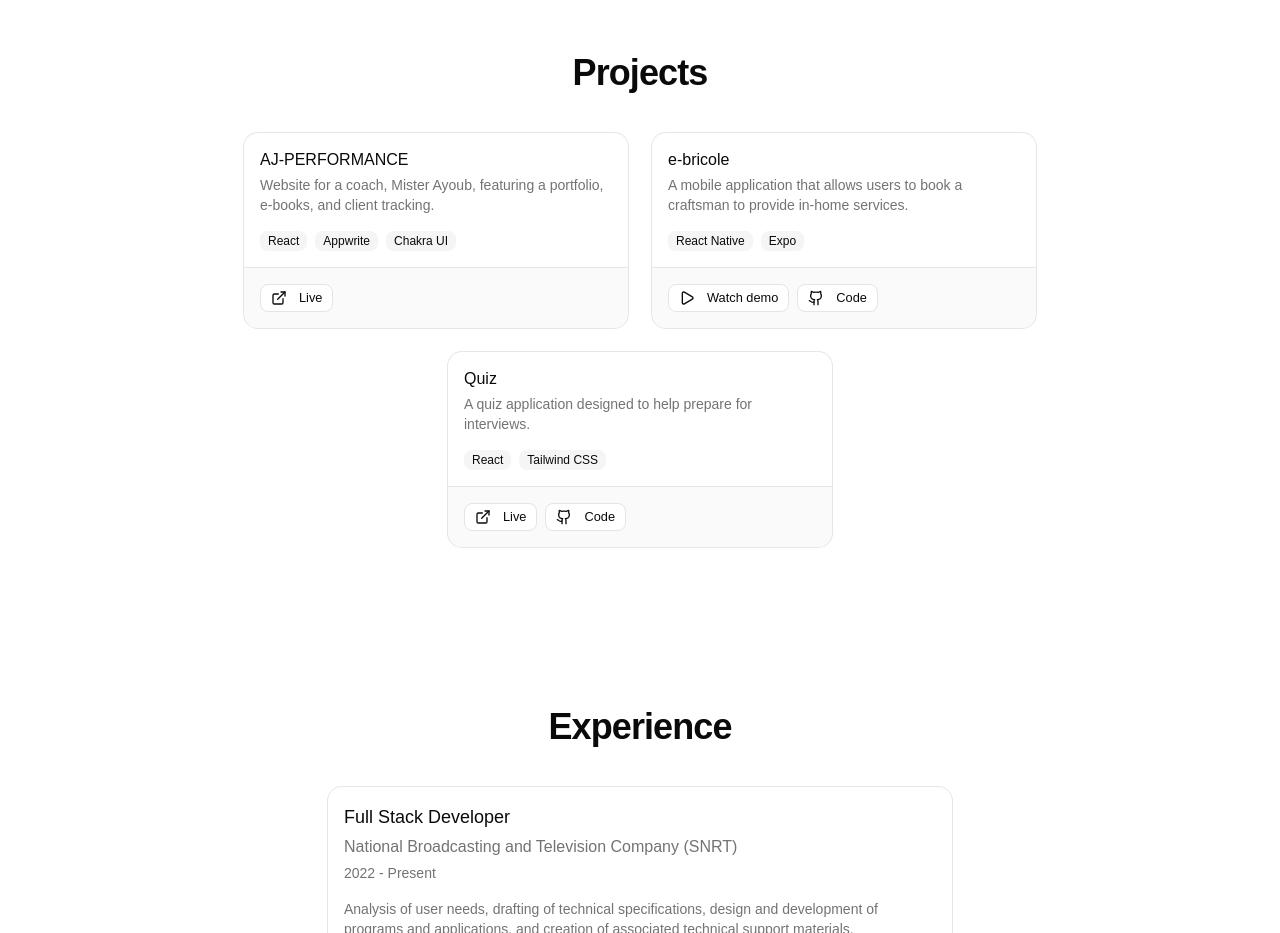
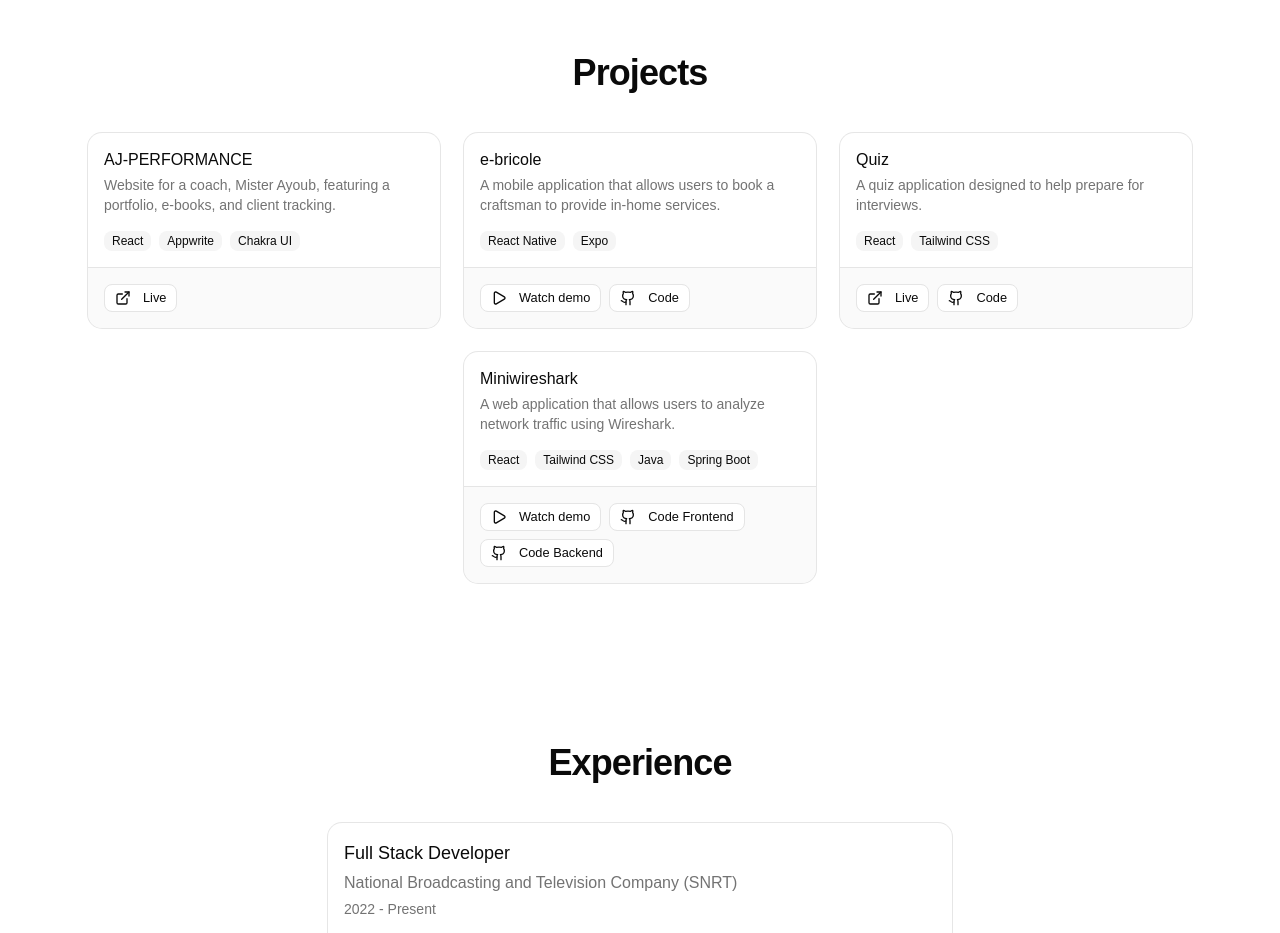
Before and after one commit to Ayman-shaim1/portfolio, a React (Vite) app: page / in a window 1280 px wide. Shown: the part 1280-2213 px from the top of the page. Built offline with nearby package versions, Linux system fonts and the light colour scheme; no server answers.

Commit message:
add miniwireshark project

```diff
--- a/src/components/sections/Projects.jsx
+++ b/src/components/sections/Projects.jsx
@@ -32,11 +32,17 @@ export default function Projects() {
         <h2 className="mb-10 text-center text-3xl font-bold tracking-tight sm:text-4xl">
           Projects
         </h2>
-        <div className="flex flex-wrap justify-center gap-6">
-          {projects.map((project) => (
+        <div className="grid grid-cols-1 gap-6 sm:grid-cols-2 md:grid-cols-3">
+          {projects.map((project, index) => {
+            const isLast = index === projects.length - 1;
+            const isAloneOnRow =
+              isLast && projects.length % 3 === 1;
+            const areTwoOnRow =
+              isLast && projects.length % 3 === 2;
+            return (
             <Card
               key={project.id}
-              className="flex w-full min-w-80 max-w-md shrink-0 flex-col sm:w-96"
+              className={`flex flex-col ${isAloneOnRow ? "md:col-start-2" : ""} ${areTwoOnRow ? "md:col-start-1" : ""}`}
             >
               <CardHeader>
                 <CardTitle>{project.title}</CardTitle>
@@ -117,7 +123,7 @@ export default function Projects() {
                     Live
                   </Button>
                 )}
-                {project.githubUrl && !project.isPrivate && (
+                {project.githubUrl && !project.githubFrontendUrl && !project.githubBackendUrl && !project.isPrivate && (
                   <Button
                     variant="outline"
                     size="sm"
@@ -132,6 +138,38 @@ export default function Projects() {
                     <Github className="mr-2 size-4" />
                     Code
                   </Button>
+                )}
+                {project.githubFrontendUrl && project.githubBackendUrl && !project.isPrivate && (
+                  <>
+                    <Button
+                      variant="outline"
+                      size="sm"
+                      render={
+                        <a
+                          href={project.githubFrontendUrl}
+                          target="_blank"
+                          rel="noopener noreferrer"
+                        />
+                      }
+                    >
+                      <Github className="mr-2 size-4" />
+                      Code Frontend
+                    </Button>
+                    <Button
+                      variant="outline"
+                      size="sm"
+                      render={
+                        <a
+                          href={project.githubBackendUrl}
+                          target="_blank"
+                          rel="noopener noreferrer"
+                        />
+                      }
+                    >
+                      <Github className="mr-2 size-4" />
+                      Code Backend
+                    </Button>
+                  </>
                 )}
                 {project.playStoreLink && (
                   <Button
@@ -167,7 +205,8 @@ export default function Projects() {
                 )}
               </CardFooter>
             </Card>
-          ))}
+            );
+          })}
         </div>
       </div>
     </SectionWrapper>
--- a/src/data/projects.js
+++ b/src/data/projects.js
@@ -36,4 +36,18 @@ export const projects = [
     isPrivate: false,
     video: null,
   },
+  {
+    id: 4,
+    title: "Miniwireshark",
+    description:
+      "A web application that allows users to analyze network traffic using Wireshark.",
+    tags: ["React", "Tailwind CSS", "Java", "Spring Boot"],
+    // liveUrl: "https://inwireshark.vercel.app/",
+    githubBackendUrl:
+      "https://github.com/Ayman-shaim1/spring-boot-miniwireshark",
+    githubFrontendUrl: "https://github.com/Ayman-shaim1/frontend-miniwireshark",
+    video:
+      "https://drive.google.com/file/d/1sh4Lx1_HNtLjLZSPQfBfFlRTdq_P27ic/view",
+    isPrivate: false,
+  },
 ];
```
